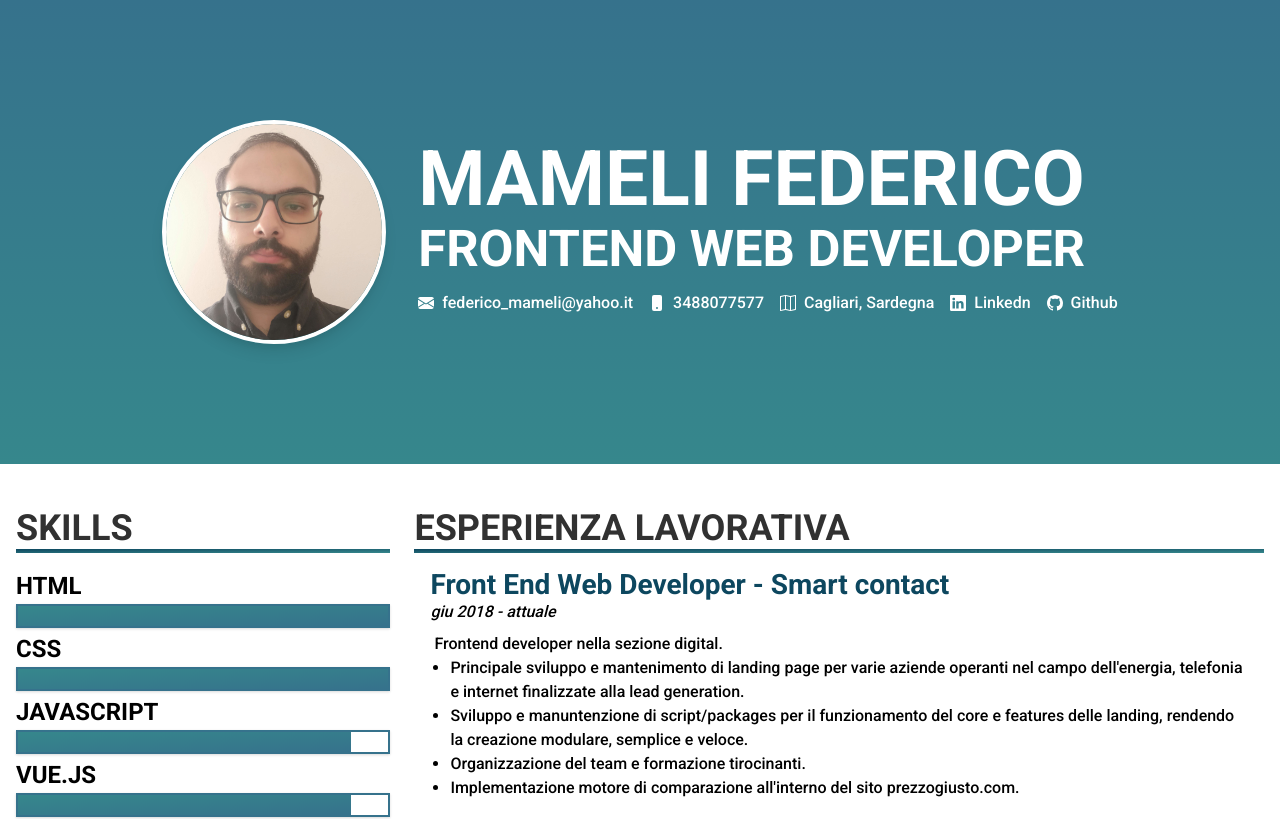
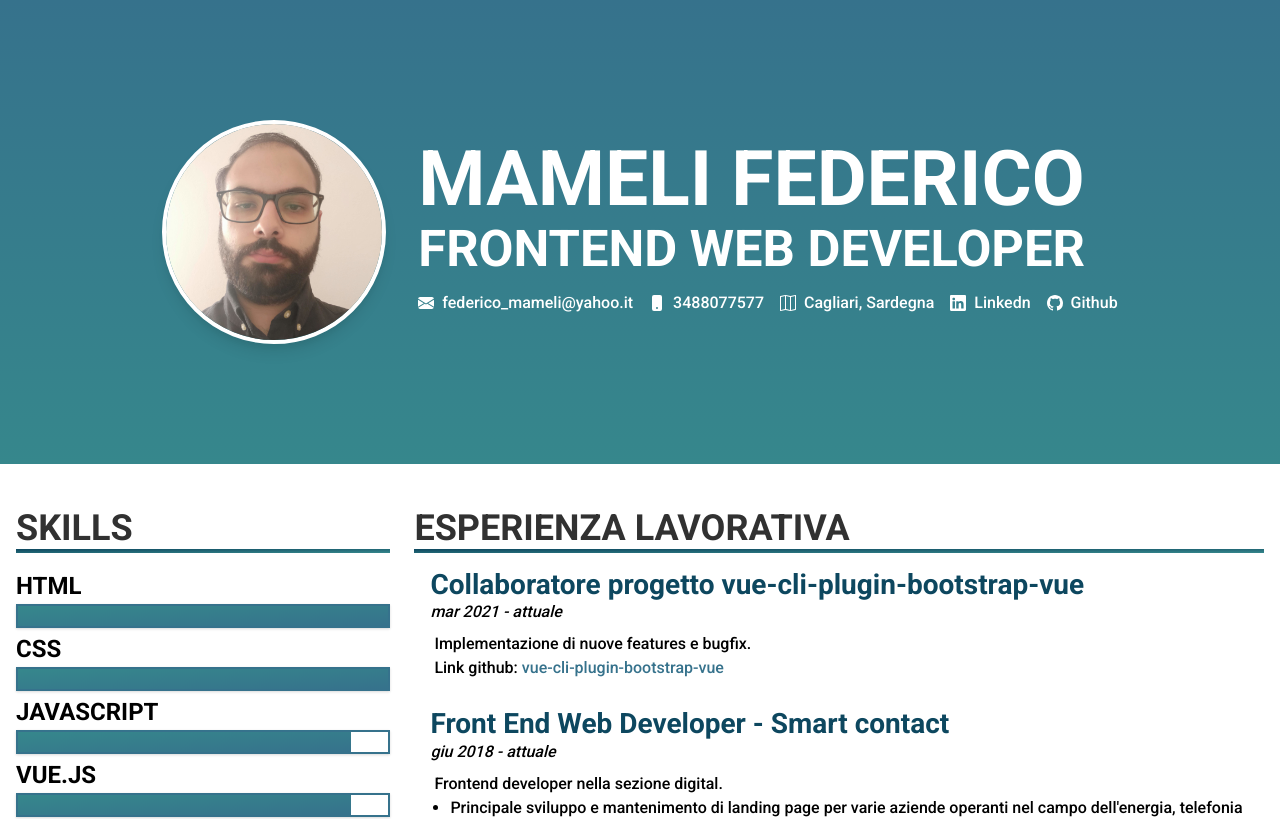
Before and after one commit to fech-dev/resume-2021, a Vue app: page / in a window 1280 px wide. Shown: the top 819 px of the page. Built offline with nearby package versions, Linux system fonts and the light colour scheme.

Commit message:
feat(app-jobs): add new job

```diff
--- a/src/components/AppJobs.vue
+++ b/src/components/AppJobs.vue
@@ -3,8 +3,26 @@
     <h2 class="title">Esperienza Lavorativa</h2>
 
     <div class="px-4 mt-4">
-      <transition appear enter-active-class="animate__animated animate__fadeIn">
+      <transition-group
+        appear
+        enter-active-class="animate__animated animate__fadeIn"
+      >
         <section-content-card
+          key="job-2"
+          :style="{ 'animation-delay': '0s' }"
+          title="Collaboratore progetto vue-cli-plugin-bootstrap-vue"
+          :date-from="format(new Date('2021-03-01'), 'MMM yyyy')"
+        >
+          Implementazione di nuove features e bugfix.<br />
+          Link github:
+          <a class="text-blue hover:text-blue-dark" href=""
+            >vue-cli-plugin-bootstrap-vue</a
+          >
+        </section-content-card>
+
+        <section-content-card
+          key="job-1"
+          :style="{ 'animation-delay': '.25s' }"
           title="Front End Web Developer - Smart contact"
           :date-from="format(new Date('2018-06-01'), 'MMM yyyy')"
           date-to="attuale"
@@ -28,7 +46,7 @@
             </li>
           </ul>
         </section-content-card>
-      </transition>
+      </transition-group>
     </div>
   </section>
 </template>
@@ -42,4 +60,7 @@ export default {
 };
 </script>
 
-<style></style>
+<style lang="sass">
+.section-content-card + .section-content-card
+  @apply mt-5
+</style>
```
